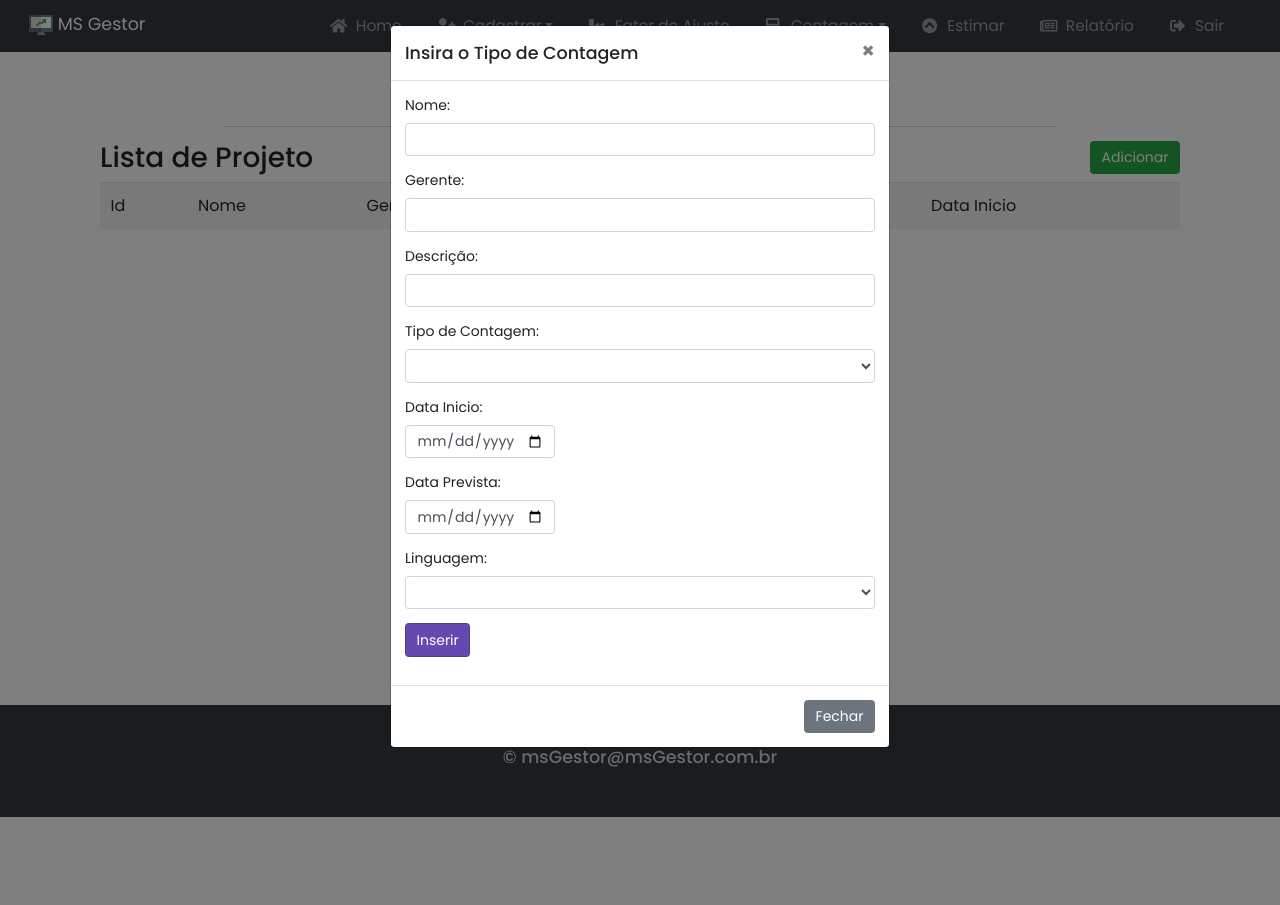
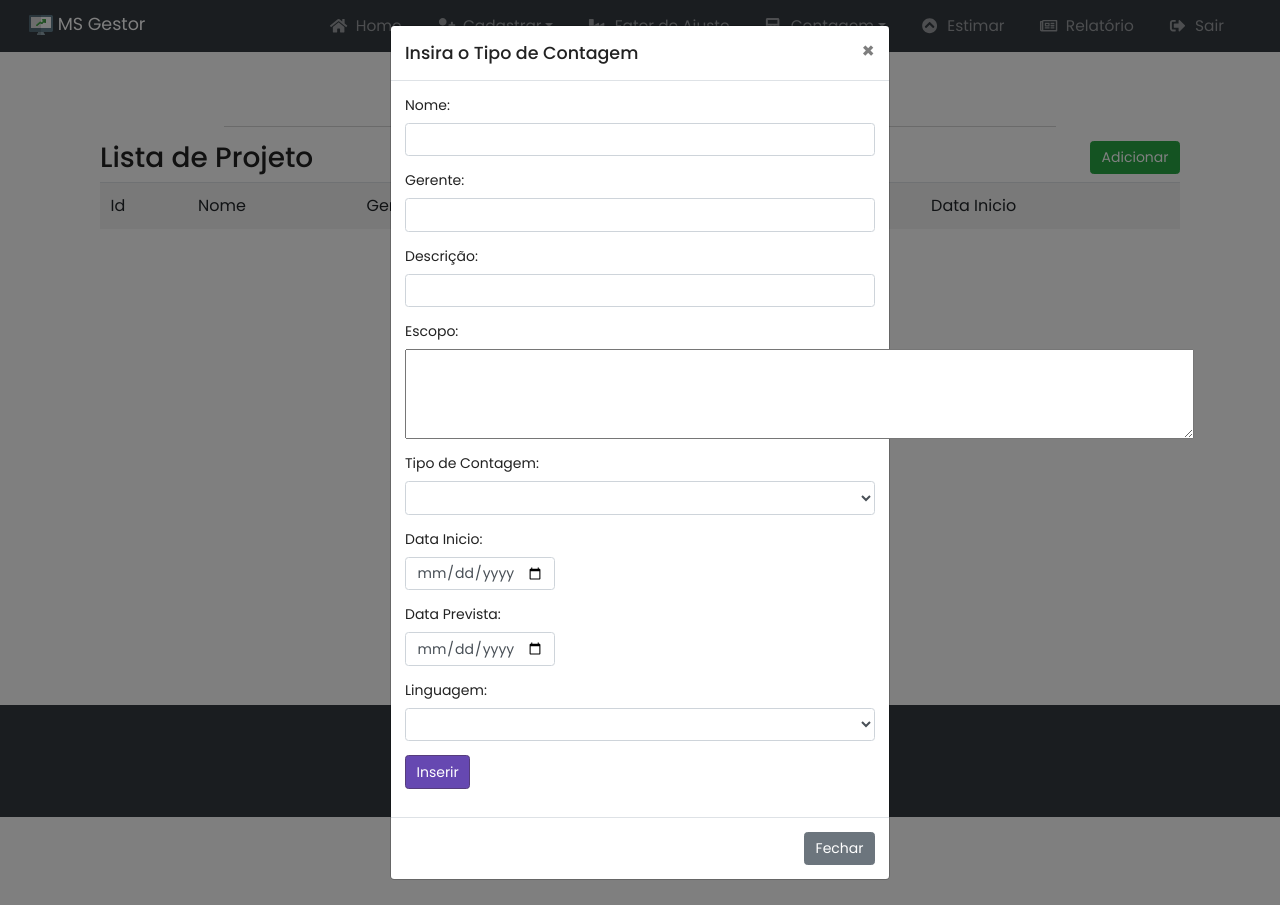
Before and after one commit to gustavobega/sistemaprojeto, a Flask app: page /cadastroProjeto in a window 1280 px wide, after a click on "Adicionar". Run offline with Flask 2, Linux system fonts and the light colour scheme; the visitor is signed in with stand-in values (Sample User, id 1); data that the repository does not hold is empty; some libraries are stand-ins or nearby versions.

Commit message:
Ferramenta pré concluida

```diff
--- a/app/projeto/views.py
+++ b/app/projeto/views.py
@@ -51,8 +51,9 @@ def insertproj():
        datainicio = request.form['datainicio']
        dataprevista = request.form['dataprevista']
        lingcod = request.form.get('ling')
+       escopo = request.form.get('escopo')
        cursor = conn.cursor()
-       cursor.execute("INSERT INTO bancoprojeto2020.projeto (TC_Cod,Emp_Cod,Proj_Nome,Proj_Descricao,Proj_Gerente,Proj_DataInicio,Proj_DataP,Ling_Cod) VALUES (%s, %s, %s, %s, %s, %s, %s, %s)",(cod,empcod,nome,descricao,gerente, datainicio, dataprevista,lingcod))
+       cursor.execute("INSERT INTO bancoprojeto2020.projeto (TC_Cod,Emp_Cod,Proj_Nome,Proj_Descricao,Proj_Gerente,Proj_DataInicio,Proj_DataP,Ling_Cod,Proj_Escopo) VALUES (%s, %s, %s, %s, %s, %s, %s, %s, %s)",(cod,empcod,nome,descricao,gerente, datainicio, dataprevista,lingcod,escopo))
        conn.commit()
        flash("Cadastrado com Sucesso!")
        cursor.close()
@@ -71,11 +72,11 @@ def alterarproj():
        temporeal = request.form['temporeal']
        datainicio = request.form['datainicio']
        dataprevista = request.form['dataprevista']
-       datatermino = request.form['datatermino']
        fct = request.form['fct']
        lingcod = request.form.get('ling')
+       escopo = request.form.get('escopo')
        cursor = conn.cursor()
-       cursor.execute("UPDATE bancoprojeto2020.projeto SET TC_Cod=%s,Proj_Nome=%s,Proj_Descricao=%s,Proj_TempoContagem=%s,Proj_TempoReal=%s,Proj_Gerente=%s,Proj_DataInicio=%s,Proj_DataTermino=%s,Proj_DataP=%s,Proj_FCT=%s, Ling_Cod=%s WHERE Proj_Cod=%s",(cod,nome,descricao,tempocontagem,temporeal,gerente, datainicio, datatermino, dataprevista,fct,lingcod, id))
+       cursor.execute("UPDATE bancoprojeto2020.projeto SET TC_Cod=%s,Proj_Nome=%s,Proj_Descricao=%s,Proj_TempoContagem=%s,Proj_TempoReal=%s,Proj_Gerente=%s,Proj_DataInicio=%s,Proj_DataP=%s,Proj_FCT=%s, Ling_Cod=%s, Proj_Escopo=%s WHERE Proj_Cod=%s",(cod,nome,descricao,tempocontagem,temporeal,gerente, datainicio, dataprevista,fct,lingcod,escopo, id))
        conn.commit()
        flash("Alterado com Sucesso!")
        cursor.close()
--- a/app/static/relatorio.css
+++ b/app/static/relatorio.css
@@ -58,6 +58,11 @@ p {
     color: darkslategrey;
 }
 
+#escopo {
+    max-width: 1200px;
+    padding-right: 50px;
+}
+
 @media only screen and (max-width: 1200px) {
     .tudo {
         flex-direction: column;
--- a/app/templates/cadProjeto.html
+++ b/app/templates/cadProjeto.html
@@ -100,6 +100,13 @@
 
                           <div class="form-group">
 
+                            <label>Escopo:</label>
+                            <textarea name="escopo" rows="4" cols="64">{{results[i][13]}}</textarea>
+
+                          </div>
+
+                          <div class="form-group">
+
                             <label>Tipo de Contagem:</label>
 
                             <select class="form-control" name="tc">
@@ -135,13 +142,6 @@
 
                               <label>Data Prevista:</label>
                               <input type="date" class="form-control" name="dataprevista" value="{{results[i][10]}}" style="width: 150px;">
-
-                          </div>
-
-                          <div class="form-group">
-
-                              <label>Data Termino:</label>
-                              <input type="date" class="form-control" name="datatermino" value="{{results[i][9]}}" style="width: 150px;">
 
                           </div>
 
@@ -224,6 +224,13 @@
 
                 <div class="form-group">
 
+                  <label>Escopo:</label>
+                  <textarea name="escopo" rows="4" cols="64"></textarea>
+
+                </div>
+
+                <div class="form-group">
+
                   <label>Tipo de Contagem:</label>
 
                   <select class="form-control" name="tc">
--- a/app/templates/relatorio.html
+++ b/app/templates/relatorio.html
@@ -33,6 +33,8 @@
             </div>
 
         </div>
+        <h2>Escopo</h2>
+        <div id="escopo"></div>
         <h2>Contagem Tipo Dado</h2>
         <div class="tudo" id="dados"></div>
         <h2>Contagem Tipo Transação</h2>
```
Also changed, not shown: app/relatorio/views.py (+11 -0 lines), app/static/javascript/relatorio.js (+25 -2 lines).
